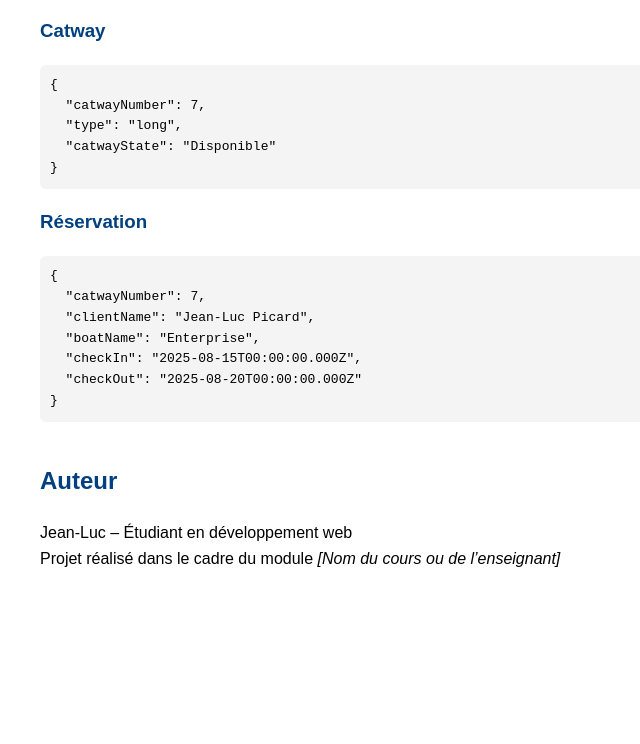
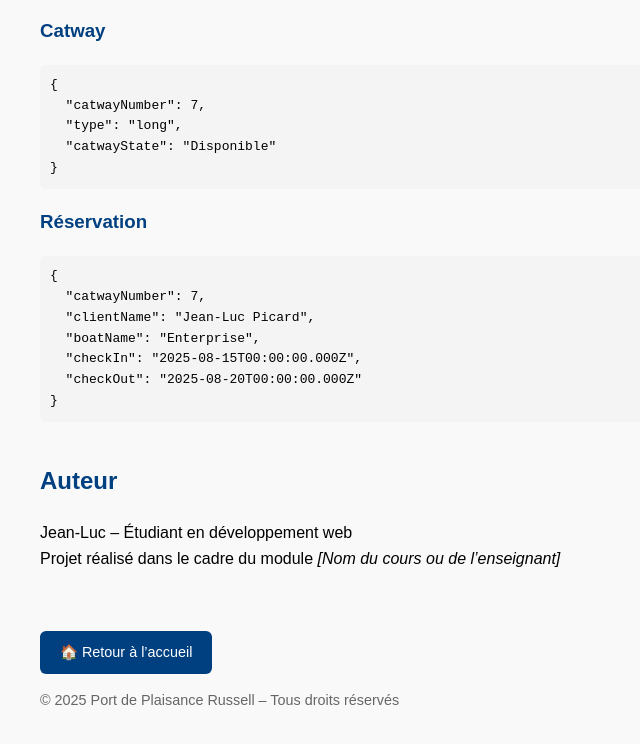
Before and after one commit to Monofactor974/port-plaisance-api01, a website: page public/documentation.html in a window 1280 px wide. Shown: the part 1651-2395 px from the top of the page, without its empty margins (0-640 px from the left). Before the commit the page ends 2262 px from the top, so only its background shows below. Drawn offline with Linux system fonts and the light colour scheme.

Commit message:
ajout/modification documentation

```diff
--- a/public/documentation.html
+++ b/public/documentation.html
@@ -4,11 +4,20 @@
   <meta charset="UTF-8">
   <title>Documentation API – Port de Plaisance Russell</title>
   <style>
-    body { font-family: Arial, sans-serif; margin: 40px; line-height: 1.6; }
+    body { font-family: Arial, sans-serif; margin: 40px; line-height: 1.6; background-color: #f9f9f9; }
     h1, h2, h3 { color: #004080; }
     code { background: #f4f4f4; padding: 2px 6px; border-radius: 4px; }
     pre { background: #f4f4f4; padding: 10px; border-radius: 6px; overflow-x: auto; }
     .section { margin-bottom: 40px; }
+    footer { margin-top: 60px; font-size: 0.9em; color: #666; }
+    a.button {
+      display: inline-block;
+      padding: 10px 20px;
+      background-color: #004080;
+      color: white;
+      text-decoration: none;
+      border-radius: 6px;
+    }
   </style>
 </head>
 <body>
@@ -98,5 +107,10 @@
     Projet réalisé dans le cadre du module <em>[Nom du cours ou de l’enseignant]</em></p>
   </div>
 
+  <footer>
+    <a href="/" class="button">🏠 Retour à l’accueil</a>
+    <p>&copy; 2025 Port de Plaisance Russell – Tous droits réservés</p>
+  </footer>
+
 </body>
 </html>
```
